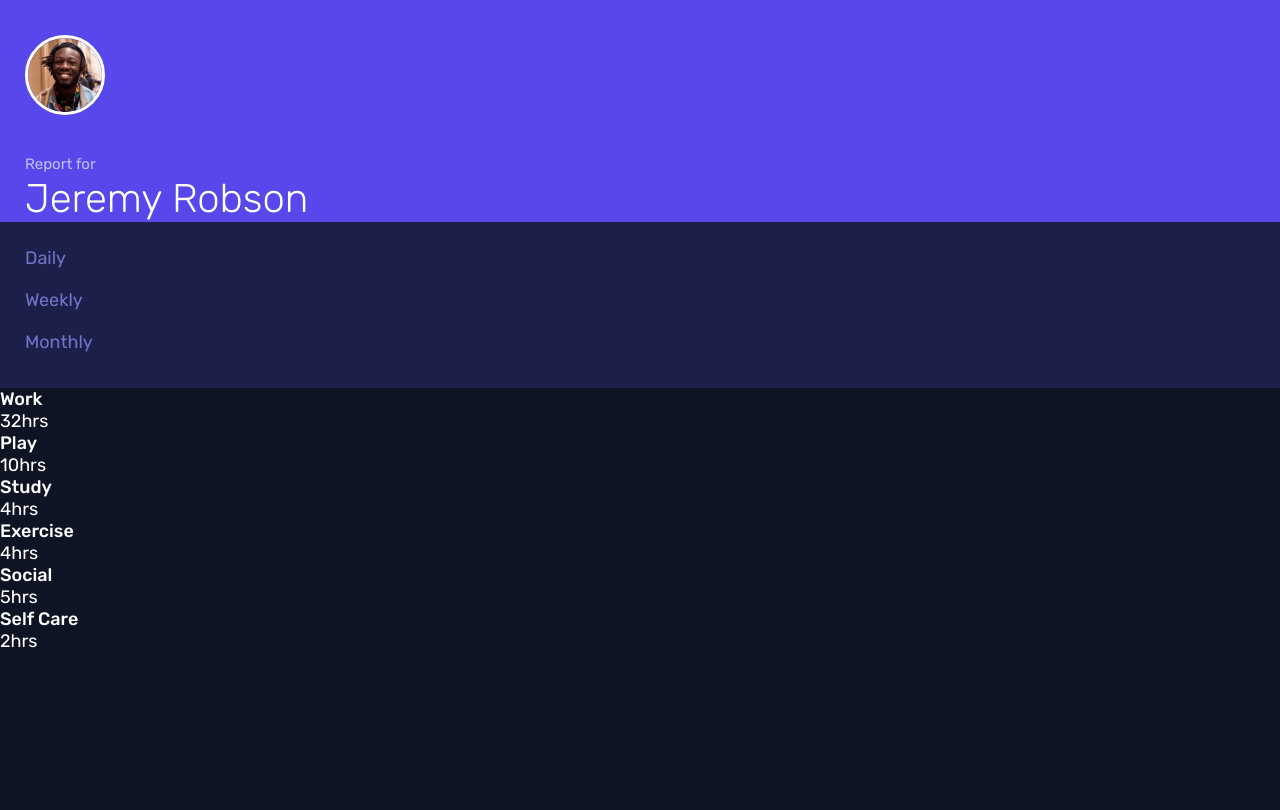
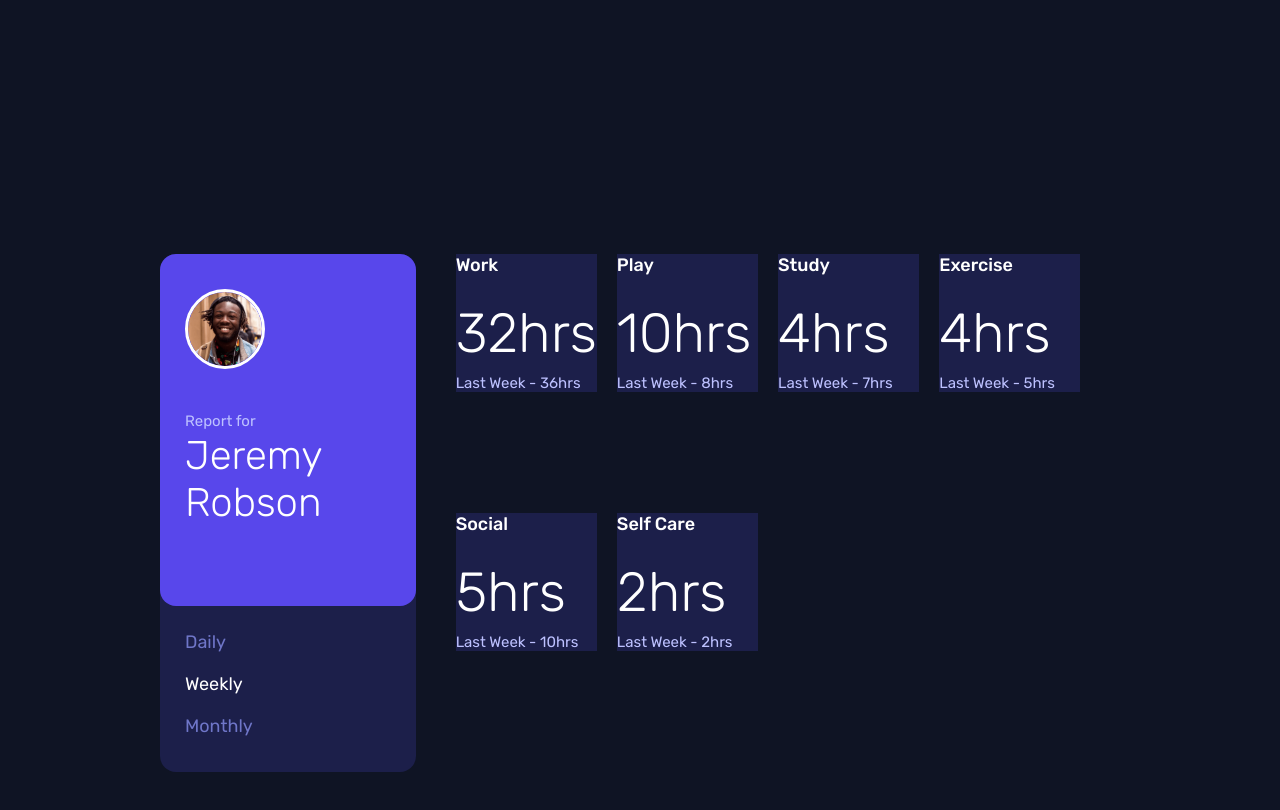
Before and after one commit to telsabate-hub/time-tracking-dashboard, a plain HTML site: page index.html in a window 1280 px wide. Drawn offline with Linux system fonts and the light colour scheme.

Commit message:
Fixed profile and navigation styles.

```diff
--- a/index.html
+++ b/index.html
@@ -19,50 +19,63 @@
 </head>
 <body>
   <main>
-    <div>
+    <div class="profile-nav-container">
       <div class="profile-info">
         <img src="./images/image-jeremy.png" alt="Jeremy Robson's Profile Picture"/>
         <p>
           <span class="report-text">Report for</span>
-          <span class="profile-name">Jeremy Robson</span>
+          <span class="profile-first-name">Jeremy</span>
+          <span class="profile-last-name">Robson</span>
         </p>
       </div>
       <nav>
         <a href="#">Daily</a>
-        <a href="#" class="weekly-link">Weekly</a>
+        <a href="#" class="weekly-link selected-timeframe">Weekly</a>
         <a href="#">Monthly</a>
       </nav>
     </div>
     <ul id="timeframeList">
       <li>
+        <span class="timeframe-container">
           <span class="category-title">Work</span>
           <span data-current="32" class="category-current-value"></span>
           <span data-previous="36" class="category-previous-value"></span>
+        </span>
       </li>
       <li>
+        <span class="timeframe-container">
           <span class="category-title">Play</span>
           <span data-current="10" class="category-current-value"></span>
           <span data-previous="8" class="category-previous-value"></span>
+        </span>
       </li>
       <li>
+        <span class="timeframe-container">
           <span class="category-title">Study</span>
           <span data-current="4" class="category-current-value"></span>
           <span data-previous="7" class="category-previous-value"></span>
+        </span>
       </li>
       <li>
+        <span class="timeframe-container">
           <span class="category-title">Exercise</span>
           <span data-current="4" class="category-current-value"></span>
           <span data-previous="5" class="category-previous-value"></span>
+        </span>
       </li>
       <li>
+        <span class="timeframe-container">
           <span class="category-title">Social</span>
           <span data-current="5" class="category-current-value"></span>
           <span data-previous="10" class="category-previous-value"></span>
+        </span>
       </li>
       <li>
+        <span class="timeframe-container">
           <span class="category-title">Self Care</span>
           <span data-current="2" class="category-current-value"></span>
           <span data-previous="2" class="category-previous-value"></span>
+        </span>
       </li>
     </ul>
   </main>
--- a/js/main.js
+++ b/js/main.js
@@ -1,9 +1,14 @@
 function populateData(){
     const allCurrentValues = document.querySelectorAll( ".category-current-value" );
+    const allPreviousValues = document.querySelectorAll( ".category-previous-value" );
 
     allCurrentValues.forEach( (currentValue) => {
         currentValue.innerHTML = `${currentValue.dataset.current}hrs`;
     });
+
+    allPreviousValues.forEach( (previousValue) => {
+        previousValue.innerHTML = `Last Week - ${previousValue.dataset.previous}hrs`;
+    });
 }
 
 populateData();
--- a/scss/main.scss
+++ b/scss/main.scss
@@ -1,20 +1,30 @@
 @import './config';
+
+main {
+    display: flex;
+    gap: 20px;
+    margin: 254px 160px;
+}
+
+.profile-nav-container {
+    background-color: $neutral_navy_900;
+    border-radius: 16px;
+}
 
 .profile-info {
     background-color: $primary_purple_600;
-    padding-top: 35px;
-    padding-left: 25px;
+    padding: 35px 93px 80px 25px;
+    border-radius: 16px;
 }
 
 .profile-info img {
     border: 3px solid white;
     border-radius: 50%;
     width: 80px;
-    margin-bottom: 35px;
+    margin-bottom: 38px;
 }
 
 nav {
-    background-color: $neutral_navy_900;
     padding: 25px 0 35px 25px;
 }
 
@@ -31,7 +41,8 @@ nav a {
     padding-bottom: 2px;
 }
 
-.profile-name {
+.profile-first-name, .profile-last-name {
+    display: block;
     font-size: 40px;
     font-weight: 300;
 }
@@ -40,10 +51,41 @@ nav a {
     padding: 20px 0;
 }
 
+ul {
+    list-style: none;
+    display: grid;
+    grid-template-rows: repeat(2, 1fr);
+    grid-template-columns: repeat(4, 1fr);
+}
+
 ul span {
     display: block;
+}
+
+li {
+    padding-left: 20px;
+}
+
+.timeframe-container{
+    background-color: $neutral_navy_900;
 }
 
 .category-title {
     font-weight: 500;
 }
+
+.category-current-value {
+    font-size: 55px;
+    font-weight: 300;
+    padding-top: 25px;
+    padding-bottom: 8px;
+}
+
+.category-previous-value {
+    font-size: 15px;
+    color: $neutral_navy_200;
+}
+
+.selected-timeframe {
+    color: white;
+}
```
Also changed, not shown: css/main.css. Lines whose indentation alone changed are shown as unchanged.
